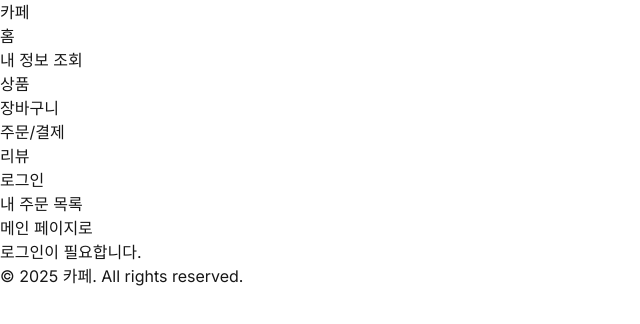
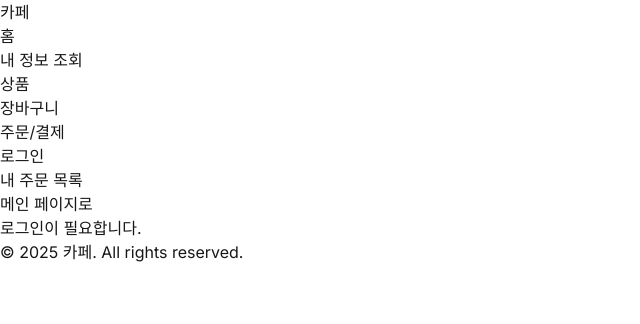
Before and after one commit to prgrms-be-devcourse/NBE4-5-1-Team09, a Next.js app in the folder frontend/: page /orders in a window 1280 px wide. Shown: the top 324 px of the page, without its empty margins (0-640 px from the left). Built offline with nearby package versions, Linux system fonts and the light colour scheme.

Commit message:
fix: 헤더에 리뷰 삭제제

```diff
--- a/frontend/src/components/Header.tsx
+++ b/frontend/src/components/Header.tsx
@@ -107,11 +107,6 @@ export default function Header() {
               </Link>
             </li>
             <li>
-              <Link href="/reviews" className="hover:underline">
-                리뷰
-              </Link>
-            </li>
-            <li>
               {loggedIn ? (
                 <button onClick={handleLogout} className="hover:underline">
                   로그아웃
```
